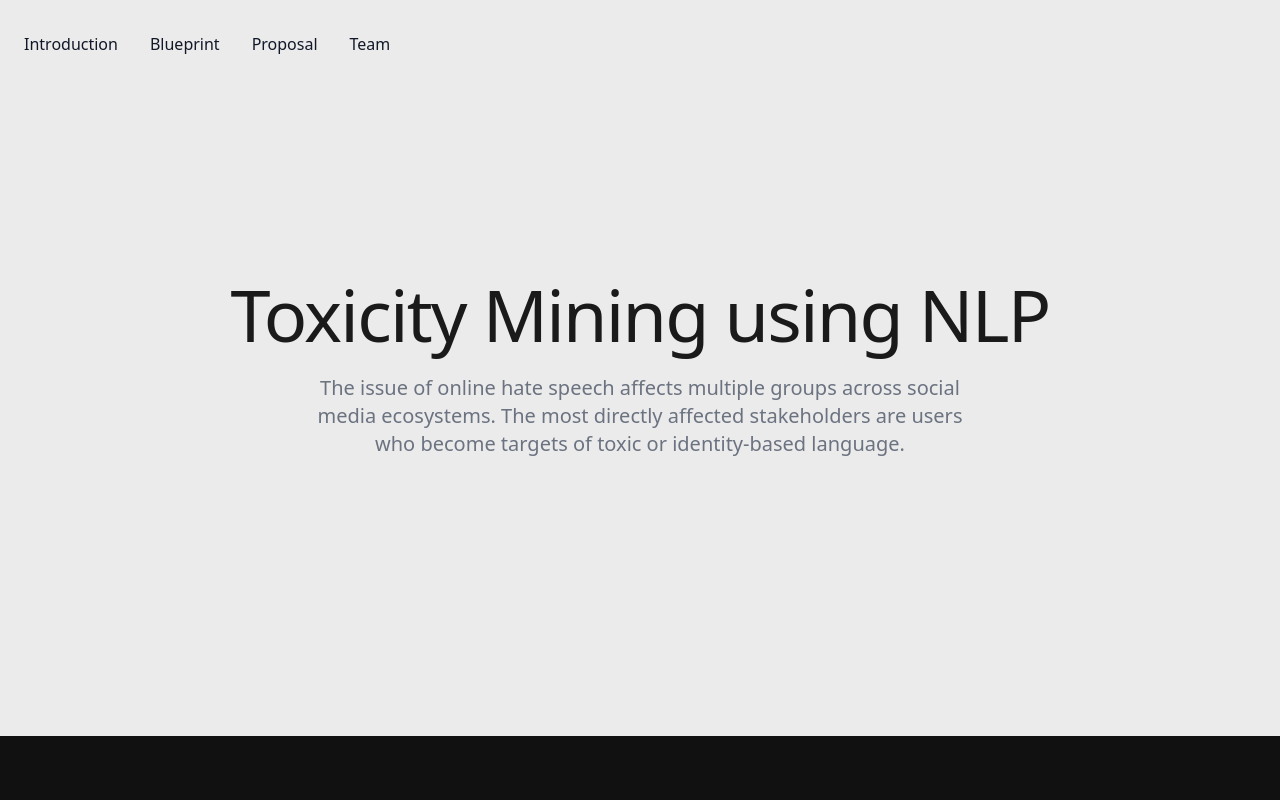
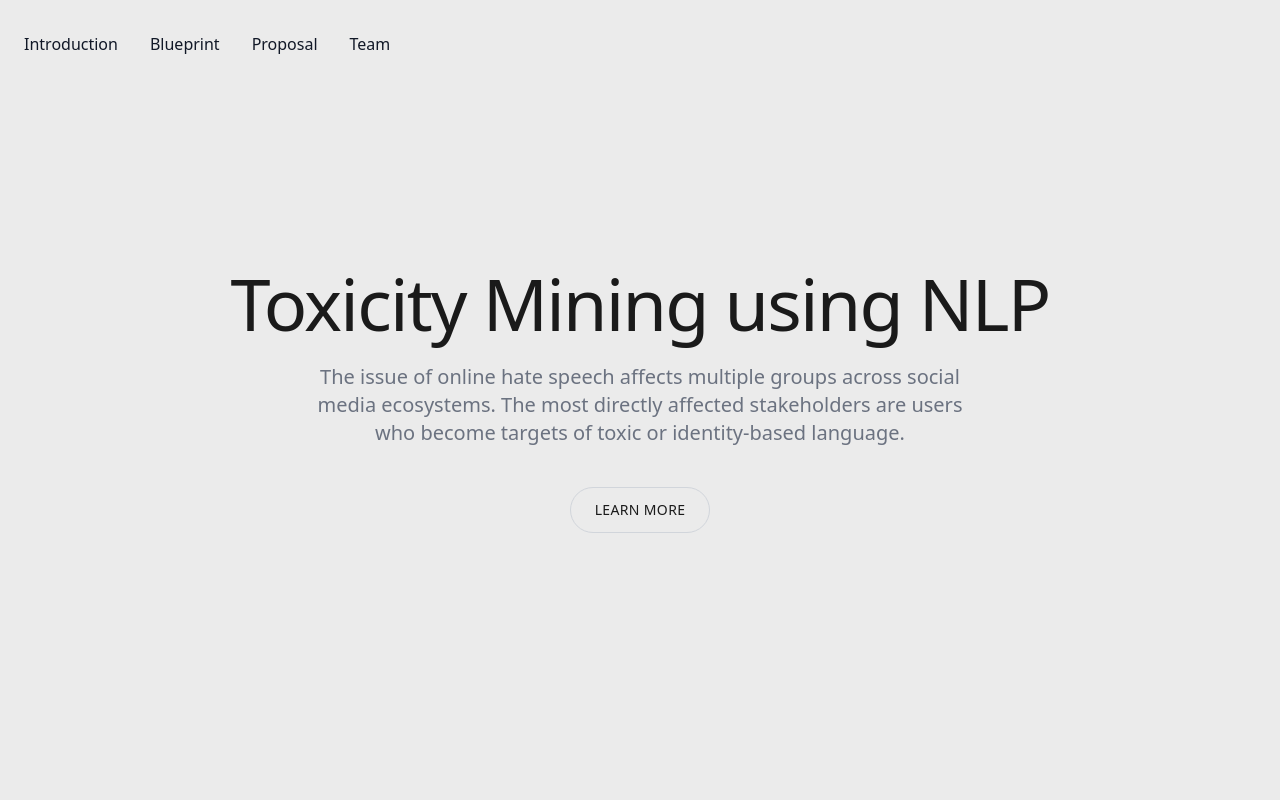
Before and after one commit to glenpaulson/toxicity-mining-website, a React (Vite) app in the folder project-website/: page / in a window 1280 px wide. Shown: the top 800 px of the page. Built offline with nearby package versions, Linux system fonts and the light colour scheme.

Commit message:
chore: ui refinements

```diff
--- a/project-website/src/pages/Landing.tsx
+++ b/project-website/src/pages/Landing.tsx
@@ -1,7 +1,17 @@
+import { ArrowDown } from "lucide-react";
+
 const Landing = () => {
+  const scrollToIntro = () => {
+    const element = document.getElementById("introduction");
+    if (element) {
+      element.scrollIntoView({ behavior: "smooth" });
+    }
+  };
+
   return (
     <div className="bg-[#EBEBEB] text-[#1a1a1a] font-sans">
-      <div className="h-[calc(100vh-64px)] flex flex-col justify-center items-center">
+      <div className="min-h-screen flex flex-col justify-center items-center px-6">
+        {" "}
         <section className="max-w-7xl mx-auto px-6 text-center">
           <div className="flex flex-col items-center gap-6">
             <h1 className="text-4xl md:text-6xl lg:text-7xl leading-[1.1] tracking-tight font-medium">
@@ -12,6 +22,15 @@ const Landing = () => {
               social media ecosystems. The most directly affected stakeholders
               are users who become targets of toxic or identity-based language.
             </p>
+
+            <button
+              onClick={scrollToIntro}
+              className="mt-4 group flex items-center gap-2 px-6 py-3 rounded-full border border-gray-300 hover:border-gray-900 hover:bg-[#1a1a1a] hover:text-white transition-all duration-300"
+            >
+              <span className="text-sm font-medium tracking-wide uppercase">
+                Learn More
+              </span>
+            </button>
           </div>
         </section>
       </div>
```
